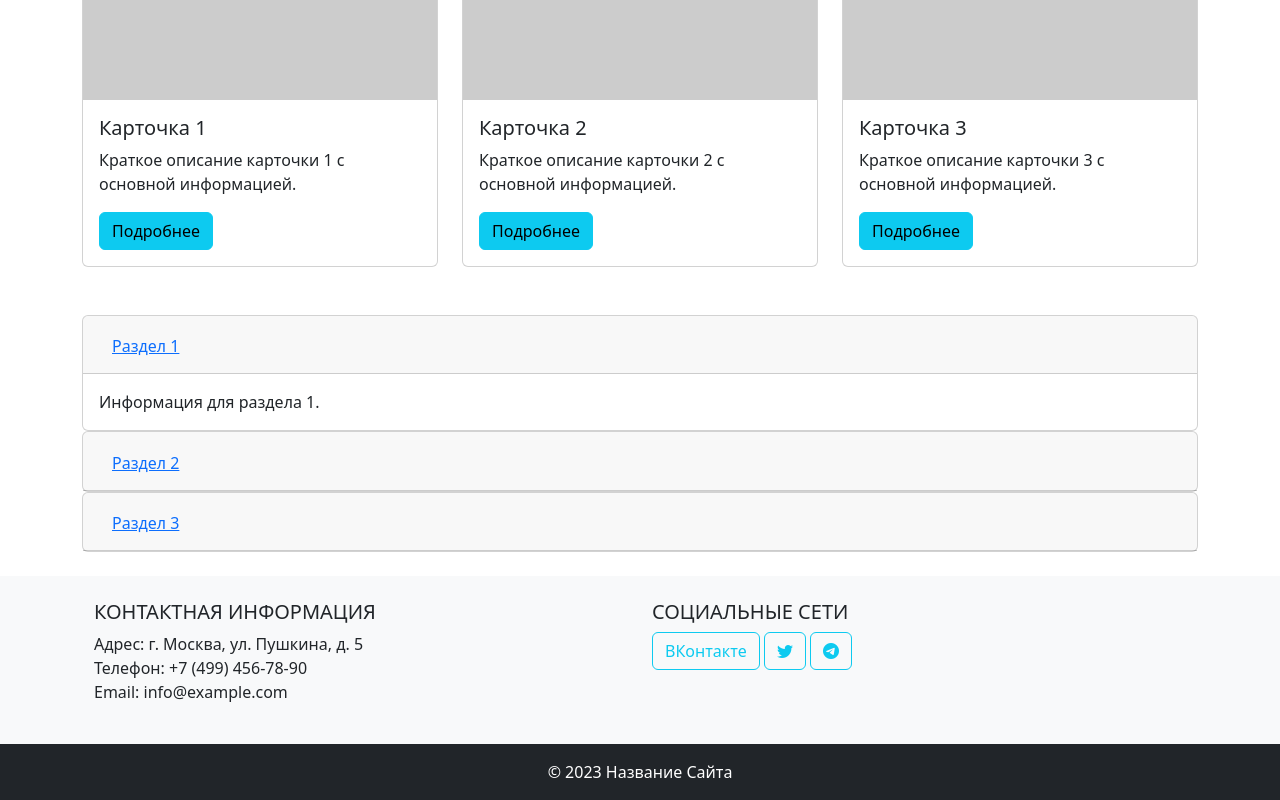
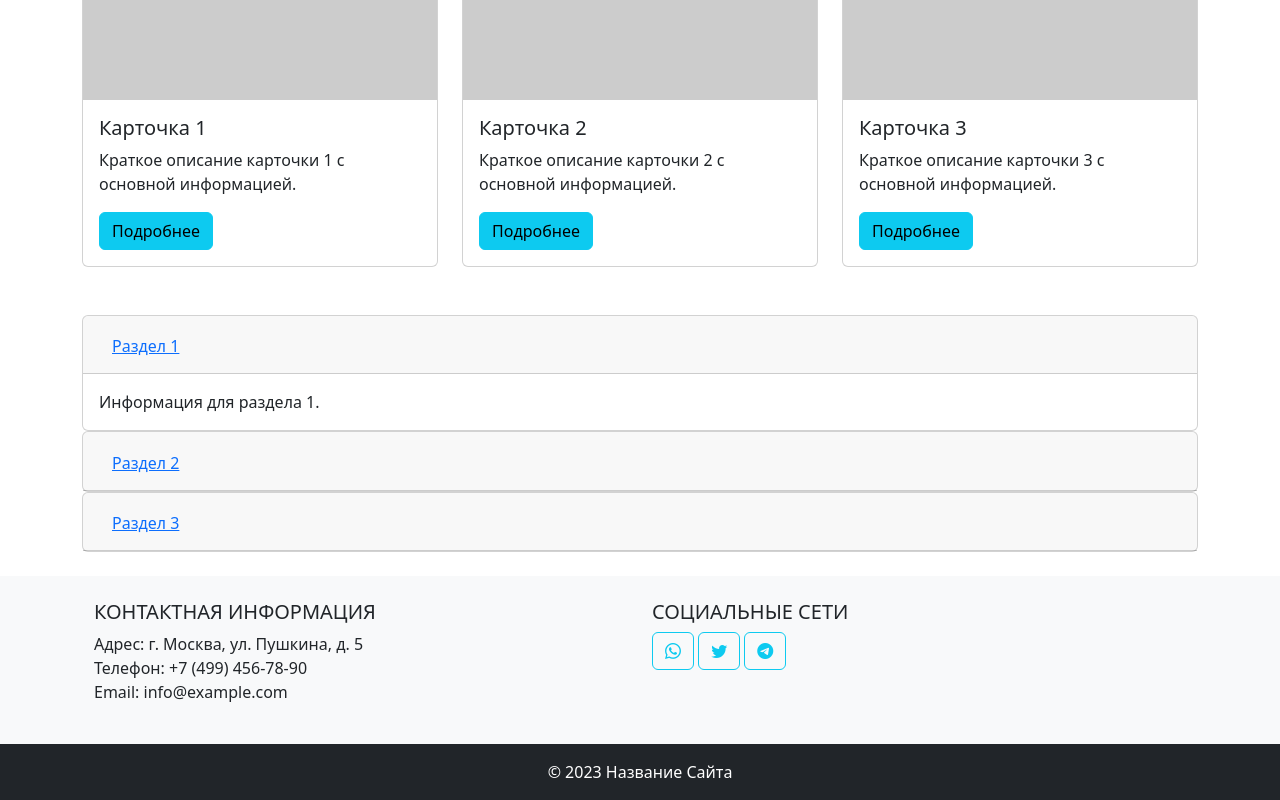
Before and after one commit to Nutella-lite/praxis, a plain HTML site: page learn_Bootstrap.html in a window 1280 px wide. Shown: the part 917-1717 px from the top of the page. Drawn offline with nearby package versions, Linux system fonts and the light colour scheme; placeholder pictures from the web are drawn by us.

Commit message:
Update learn_Bootstrap.html

```diff
--- a/learn_Bootstrap.html
+++ b/learn_Bootstrap.html
@@ -170,7 +170,9 @@
                 </div>
                 <div class="col-lg-6 col-md-12 mb-4 mb-md-0">
                     <h5 class="text-uppercase">Социальные сети</h5>
-                    <a href="#" class="btn btn-outline-info">ВКонтакте</a>
+                    <a href="#" class="btn btn-outline-info">
+                        <i class="bi bi-whatsapp"></i>
+                    </a>
                     <a href="#" class="btn btn-outline-info">
                         <i class="bi bi-twitter"></i>
                     </a>
```
